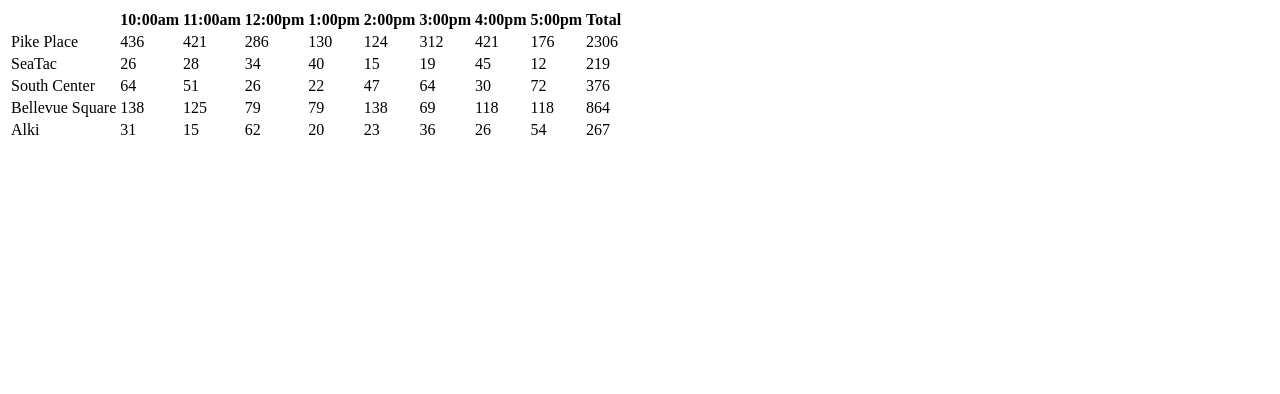
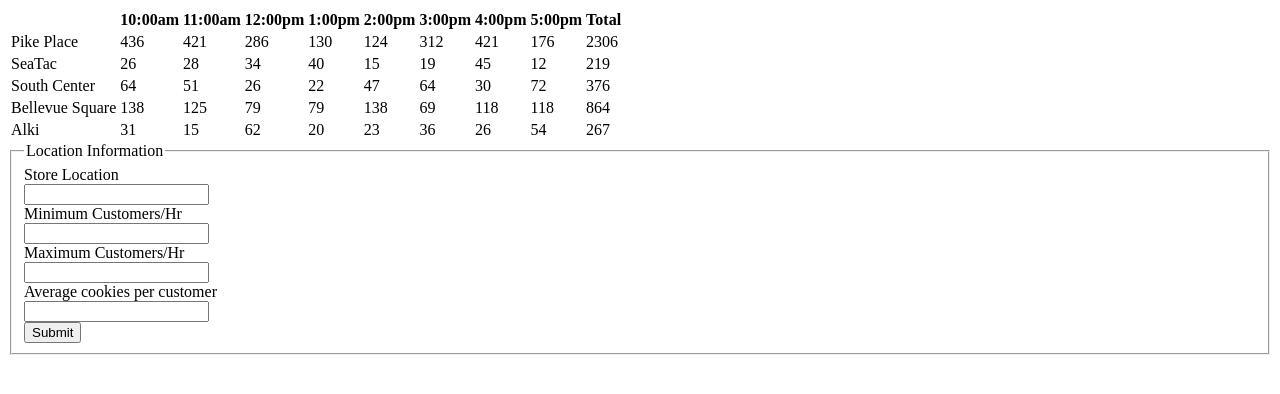
Before and after one commit to nienowt/cookie-stand, a plain HTML site: page index.html in a window 1280 px wide. Drawn offline with Linux system fonts and the light colour scheme.

Commit message:
Added an HTML Form for store info

```diff
--- a/index.html
+++ b/index.html
@@ -4,7 +4,22 @@
   <title>Salmon Cookies</title>
 </head>
 <body>
+
   <div id="table"></div>
+  <form>
+    <fieldset>
+      <legend>Location Information</legend>
+      <lable for="location">Store Location<br />
+      <input name="location" type="text" /></lable><br/>
+      <lable for="minCust">Minimum Customers/Hr<br />
+      <input name="minCust" type="text" /></lable><br />
+      <lable for="maxCust">Maximum Customers/Hr<br />
+      <input name="maxCust" type="text" /></lable><br />
+      <lable for="avgPurch">Average cookies per customer<br />
+      <input name="avgPurch" type="text" /></lable><br/>
+
+      <button id="submit">Submit</button>
+    </fieldset>
 
 <script type="text/javascript" src="app.js"></script>
 </body>
```
